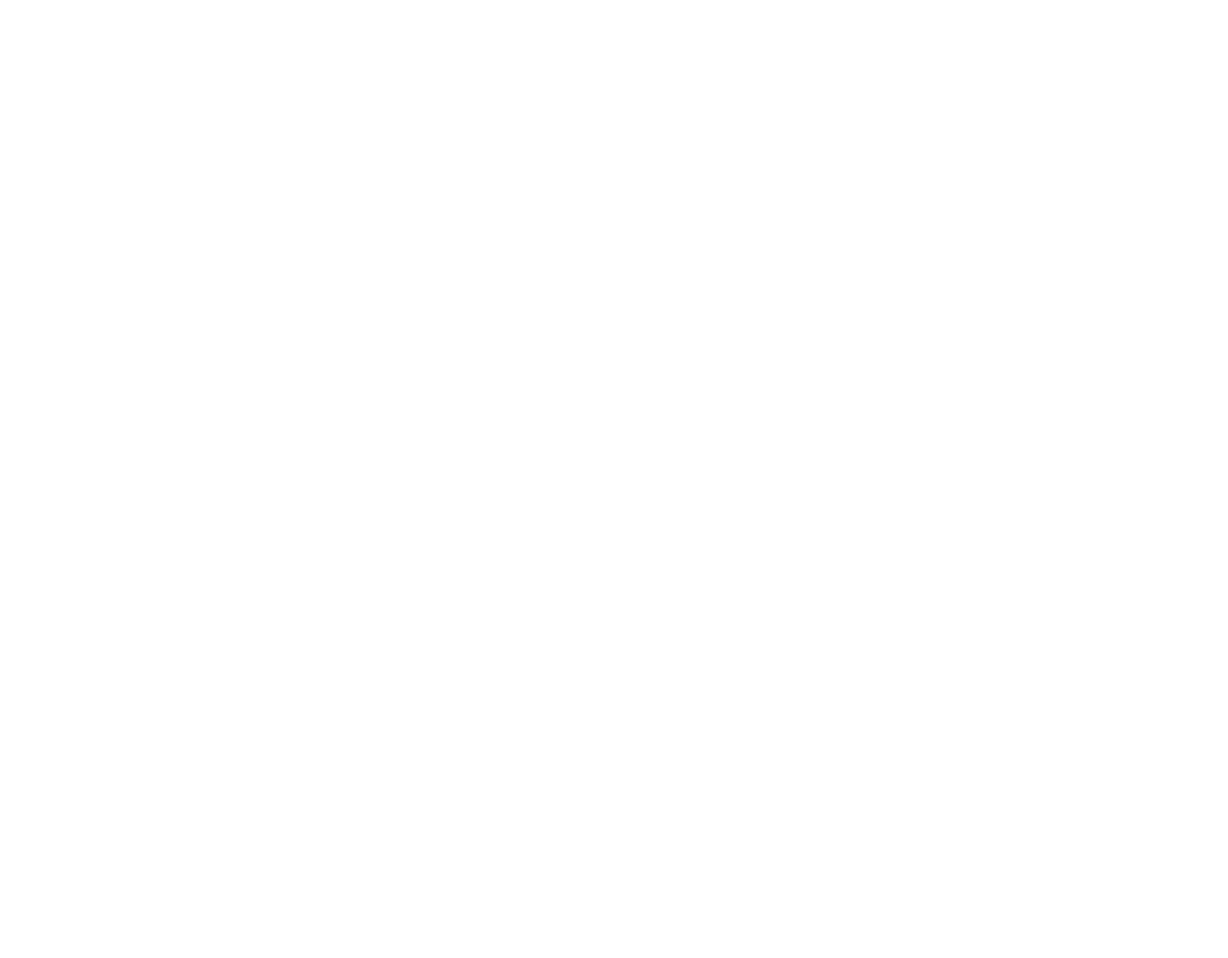
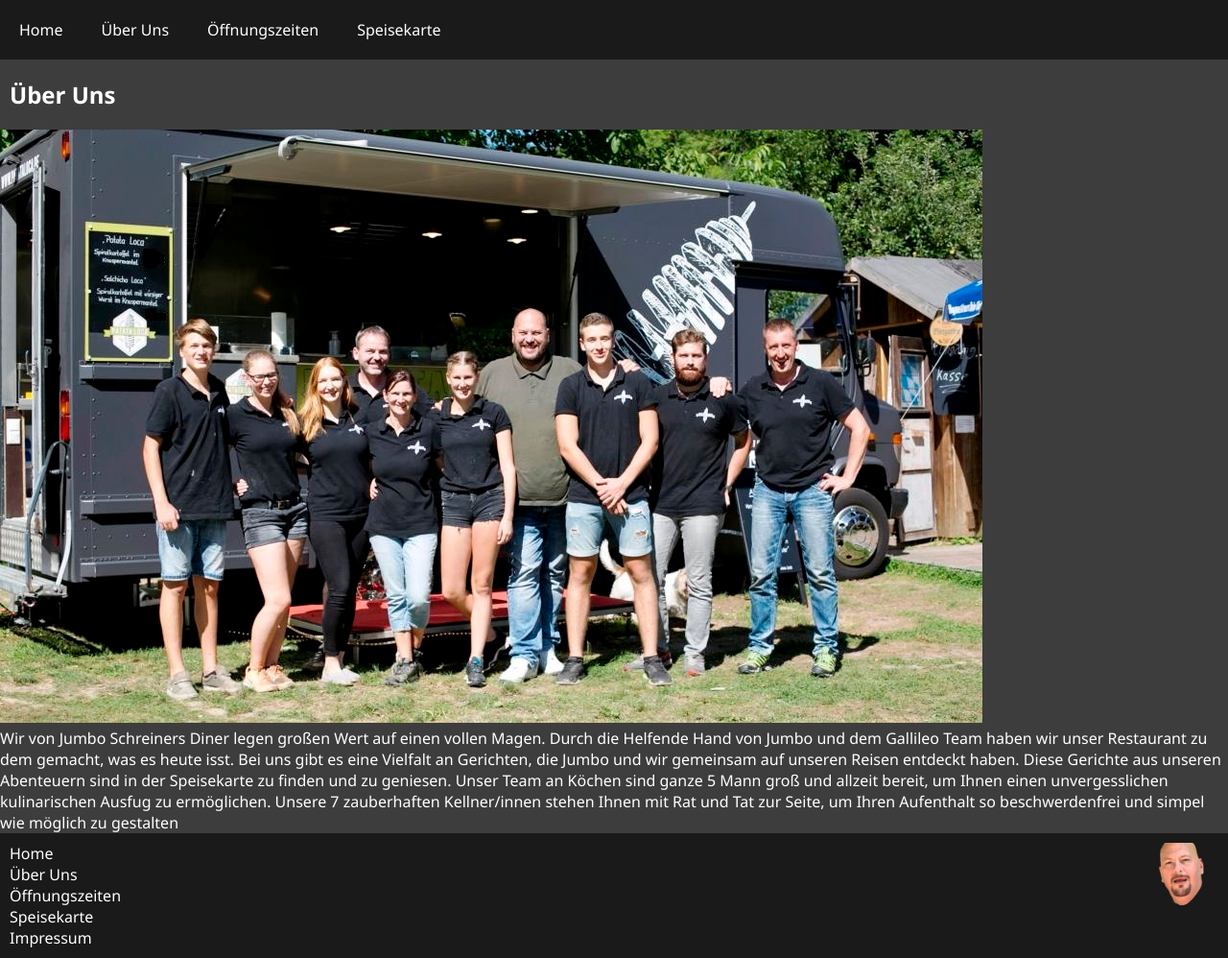
Before and after one commit to Ziray-a/JumboSchreinerDiner, a plain HTML site: page ueberuns.html in a window 1280 px wide. Shown: the whole page at 96% size. Before the commit the page ends 800 px from the top, so only its background shows below. Drawn offline with Linux system fonts and the light colour scheme.

Commit message:
ueberuns fertig, ccs nochmal angepasst

```diff
--- a/general.css
+++ b/general.css
@@ -8,10 +8,10 @@ body{
     color: white;
 }
 body h1{
- margin-left: 5px;
+ margin-left: 10px;
 }
-body section{
-    margin-left: 5px;
+.seitentext{
+    margin-left: 10px;
 }
 
 .navigation{
--- a/ueberuns.html
+++ b/ueberuns.html
@@ -4,8 +4,52 @@
     <meta charset="UTF-8">
     <meta http-equiv="X-UA-Compatible" content="IE=edge">
     <meta name="viewport" content="width=device-width, initial-scale=1.0">
-    <title>Document</title>
+    <title>Über Uns</title>
+    <link rel="stylesheet" href="./general.css">
 </head>
+<main>
+<header>
+    <nav>
+        <div class="navigation">
+            <a href="./index.html">Home</a>
+            <a href="./ueberuns.html">Über Uns</a>
+            <a href="./oeffnungszeiten.html">Öffnungszeiten</a>
+            <a href="./Speisekarte.html">Speisekarte</a>
+        </div>
+    </nav>
+</header>
+    <article>
+        <h1>Über Uns</h1>
+        <img src="./gruppenbild_jumbo.jpg" alt="Das Team">
+        <section>
+            Wir von Jumbo Schreiners Diner legen großen Wert
+            auf einen vollen Magen. Durch die Helfende Hand
+            von Jumbo und dem Gallileo Team haben wir unser
+            Restaurant zu dem gemacht, was es heute isst.
+            Bei uns gibt es eine Vielfalt an Gerichten,
+            die Jumbo und wir gemeinsam auf unseren
+            Reisen entdeckt haben.
+            Diese Gerichte aus unseren Abenteuern sind in der Speisekarte
+            zu finden und zu geniesen. Unser Team an Köchen sind ganze 5
+            Mann groß und allzeit bereit, um Ihnen einen unvergesslichen
+            kulinarischen Ausfug zu ermöglichen. Unsere 7 zauberhaften
+            Kellner/innen stehen Ihnen mit Rat und Tat zur Seite, um Ihren
+            Aufenthalt so beschwerdenfrei und simpel wie möglich zu gestalten
+        </section>
+
+
+    </article>
+    <footer class="footer">
+        <nav class="navigationdown">
+            <img src="./jumbo_schreiner_logo.jpg" alt="Firmenlogo">
+            <a href="./home.html">Home</a>
+            <a href="./ueberuns.html">Über Uns</a>
+            <a href="./oeffnungszeiten.html">Öffnungszeiten</a>
+            <a href="./Speisekarte.html">Speisekarte</a>
+            <a href="./impressum.html">Impressum</a>
+        </nav>
+    </footer>
+</main>
 <body>
 
 </body>
```
Also changed, not shown: index.html (+1 -1 lines).
